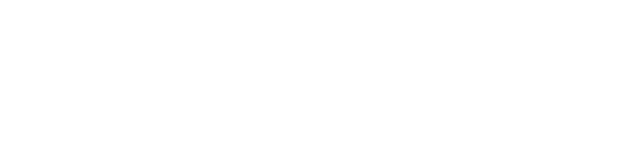
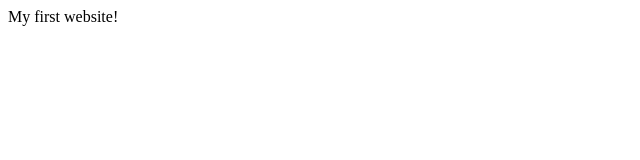
Before and after one commit to NichyQ/firstWebsite, a plain HTML site: page index.html in a window 1280 px wide. Shown: the whole page, without its empty margins (0-640 px from the left). Drawn offline with Linux system fonts and the light colour scheme.

Commit message:
Updated template

```diff
--- a/index.html
+++ b/index.html
@@ -6,6 +6,6 @@
     <title>My First Website</title>
 </head>
 <body>
-
+    My first website!
 </body>
 </html>
```
